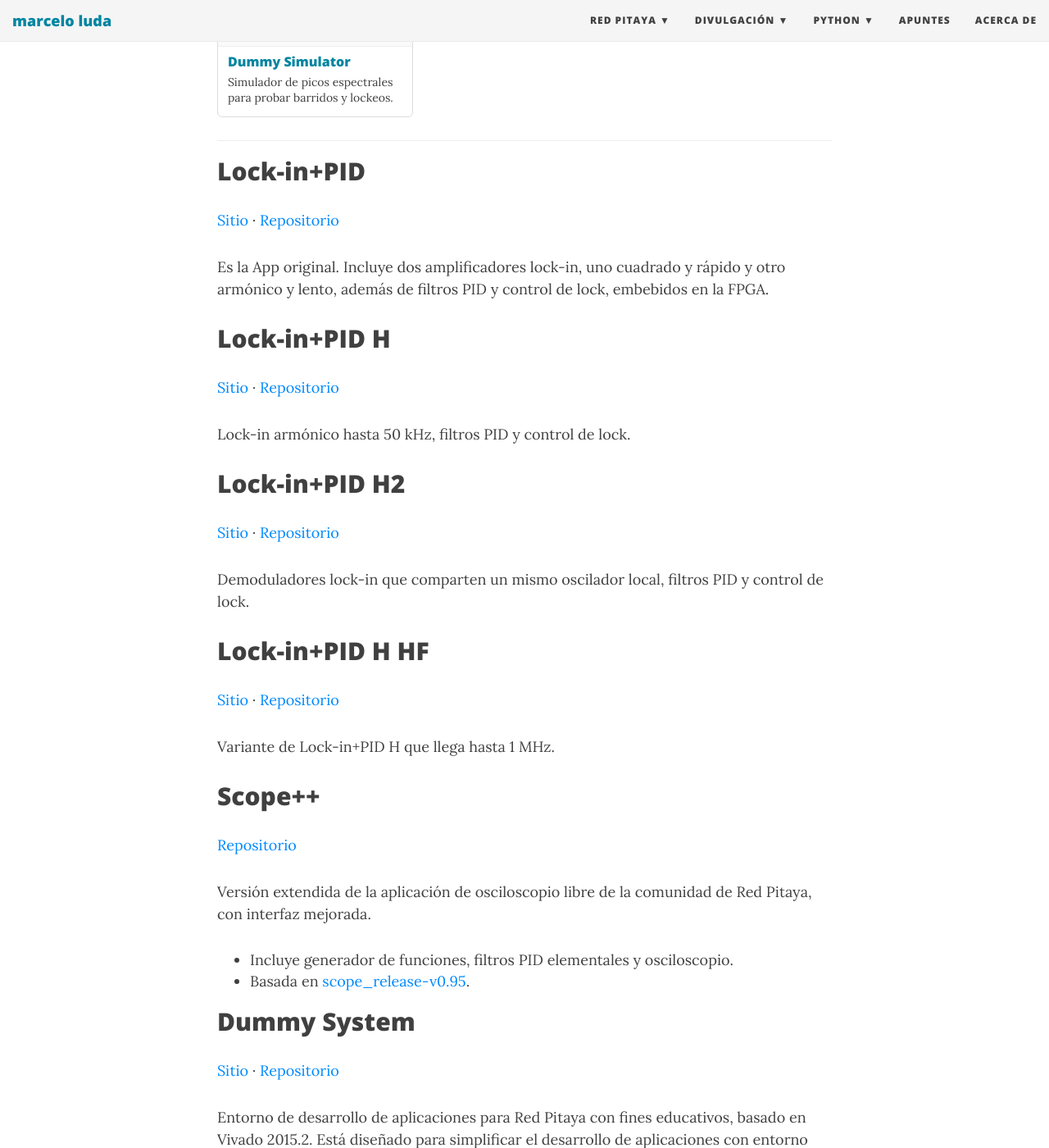
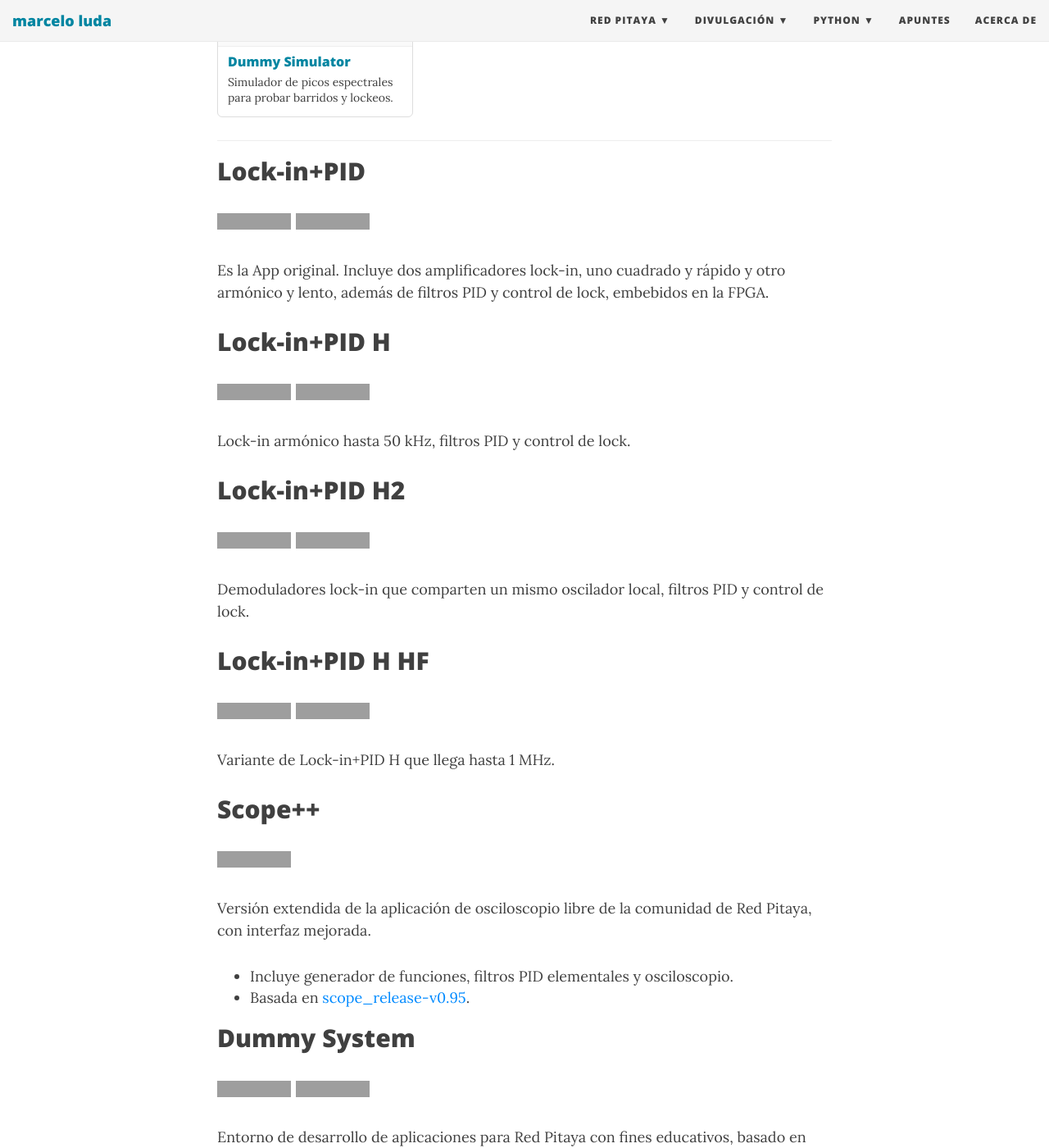
Before and after one commit to marceluda/marceluda.github.io, a Jekyll site: the page built from redpitaya/index.md, in a window 1280 px wide and 1400 px high, scrolled down 1164 px. Shown: the whole window at 82% size. Built offline with Jekyll 4.4.1, drawn with Linux system fonts in a browser that asks for light colours; nearby versions of some CDN libraries; grey boxes are pictures that could not be loaded.

Commit message:
Usar badges de shields.io para sitio y repo en /redpitaya/
Nuevo include project-badges.html: badge Website (GitHub Pages) y
badge GitHub para cada proyecto, en lugar de links de texto.

Co-Authored-By: Claude Opus 5.5 <noreply@anthropic.com>

```diff
--- /dev/null
+++ b/_includes/project-badges.html
@@ -0,0 +1,12 @@
+{%- comment -%}
+  Badges de shields.io para el sitio web y el repo de un proyecto. Uso:
+    {% include project-badges.html repo="marceluda/rp_dummy" site="https://marceluda.github.io/rp_dummy/" name="Dummy System" %}
+  site es opcional.
+{%- endcomment -%}
+{%- assign repo_name = include.repo | split: "/" | last -%}
+<p class="project-badges">
+{%- if include.site -%}
+<a href="{{ include.site }}"><img alt="Website" src="https://img.shields.io/static/v1?label=Website&message={{ include.name | url_encode }}&color=0085A1&logo=githubpages&logoColor=white" /></a>
+{%- endif -%}
+<a href="https://github.com/{{ include.repo }}"><img alt="GitHub repo" src="https://img.shields.io/static/v1?label=GitHub&message={{ repo_name | url_encode }}&color=181717&logo=github" /></a>
+</p>
--- a/css/main.css
+++ b/css/main.css
@@ -847,3 +847,13 @@ td.gutter {
     display: none;
   }
 }
+
+/* Badges de shields.io en /redpitaya/ */
+.project-badges a {
+  display: inline-block;
+  margin: 0 6px 4px 0;
+  text-decoration: none !important;
+}
+.project-badges img {
+  vertical-align: middle;
+}
--- a/redpitaya/index.md
+++ b/redpitaya/index.md
@@ -15,32 +15,32 @@ herramientas útiles en un laboratorio de óptica y física atómica.
 
 ## Lock-in+PID
 
-[Sitio](https://marceluda.github.io/rp_lock-in_pid/) · [Repositorio](https://github.com/marceluda/rp_lock-in_pid)
+{% include project-badges.html repo="marceluda/rp_lock-in_pid" site="https://marceluda.github.io/rp_lock-in_pid/" name="Lock-in+PID" %}
 
 Es la App original. Incluye dos amplificadores lock-in, uno cuadrado y rápido y otro armónico y lento,
 además de filtros PID y control de lock, embebidos en la FPGA.
 
 ## Lock-in+PID H
 
-[Sitio](https://marceluda.github.io/rp_lock-in_pid/Derivated/#lock-in-pid-h) · [Repositorio](https://github.com/marceluda/rp_lock-in_pid_h)
+{% include project-badges.html repo="marceluda/rp_lock-in_pid_h" site="https://marceluda.github.io/rp_lock-in_pid/Derivated/#lock-in-pid-h" name="Lock-in+PID H" %}
 
 Lock-in armónico hasta 50 kHz, filtros PID y control de lock.
 
 ## Lock-in+PID H2
 
-[Sitio](https://marceluda.github.io/rp_lock-in_pid/Derivated/#lock-in-pid-h2) · [Repositorio](https://github.com/marceluda/rp_lock-in_pid_h2)
+{% include project-badges.html repo="marceluda/rp_lock-in_pid_h2" site="https://marceluda.github.io/rp_lock-in_pid/Derivated/#lock-in-pid-h2" name="Lock-in+PID H2" %}
 
 Demoduladores lock-in que comparten un mismo oscilador local, filtros PID y control de lock.
 
 ## Lock-in+PID H HF
 
-[Sitio](https://marceluda.github.io/rp_lock-in_pid/Derivated/#lock-in-pid-h-hf) · [Repositorio](https://github.com/marceluda/rp_lock-in_pid_h_hf)
+{% include project-badges.html repo="marceluda/rp_lock-in_pid_h_hf" site="https://marceluda.github.io/rp_lock-in_pid/Derivated/#lock-in-pid-h-hf" name="Lock-in+PID H HF" %}
 
 Variante de Lock-in+PID H que llega hasta 1 MHz.
 
 ## Scope++
 
-[Repositorio](https://github.com/marceluda/rp_scope_plus)
+{% include project-badges.html repo="marceluda/rp_scope_plus" %}
 
 Versión extendida de la aplicación de osciloscopio libre de la comunidad de Red Pitaya, con interfaz mejorada.
 
@@ -49,7 +49,7 @@ Versión extendida de la aplicación de osciloscopio libre de la comunidad de Re
 
 ## Dummy System
 
-[Sitio](https://marceluda.github.io/rp_dummy/) · [Repositorio](https://github.com/marceluda/rp_dummy)
+{% include project-badges.html repo="marceluda/rp_dummy" site="https://marceluda.github.io/rp_dummy/" name="Dummy System" %}
 
 Entorno de desarrollo de aplicaciones para Red Pitaya con fines educativos, basado en Vivado 2015.2.
 Está diseñado para simplificar el desarrollo de aplicaciones con entorno web. Permite generar de forma
@@ -66,6 +66,6 @@ al usuario sólo la tarea del diseño en FPGA.
 
 ## Dummy Simulator
 
-[Repositorio](https://github.com/marceluda/rp_dummy_simulator)
+{% include project-badges.html repo="marceluda/rp_dummy_simulator" %}
 
 Simulador de picos espectrales, para probar barridos y lockeos.
```
